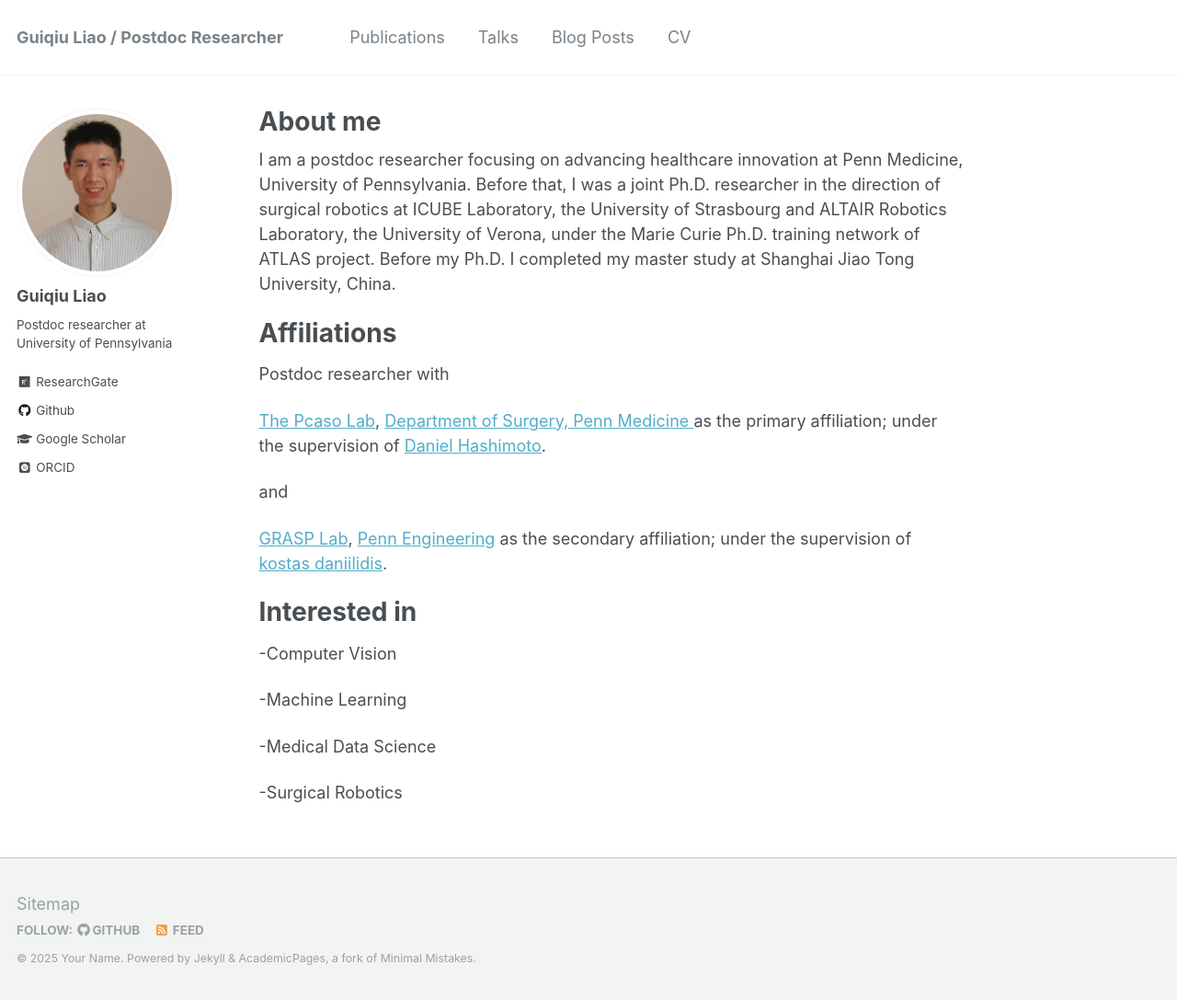
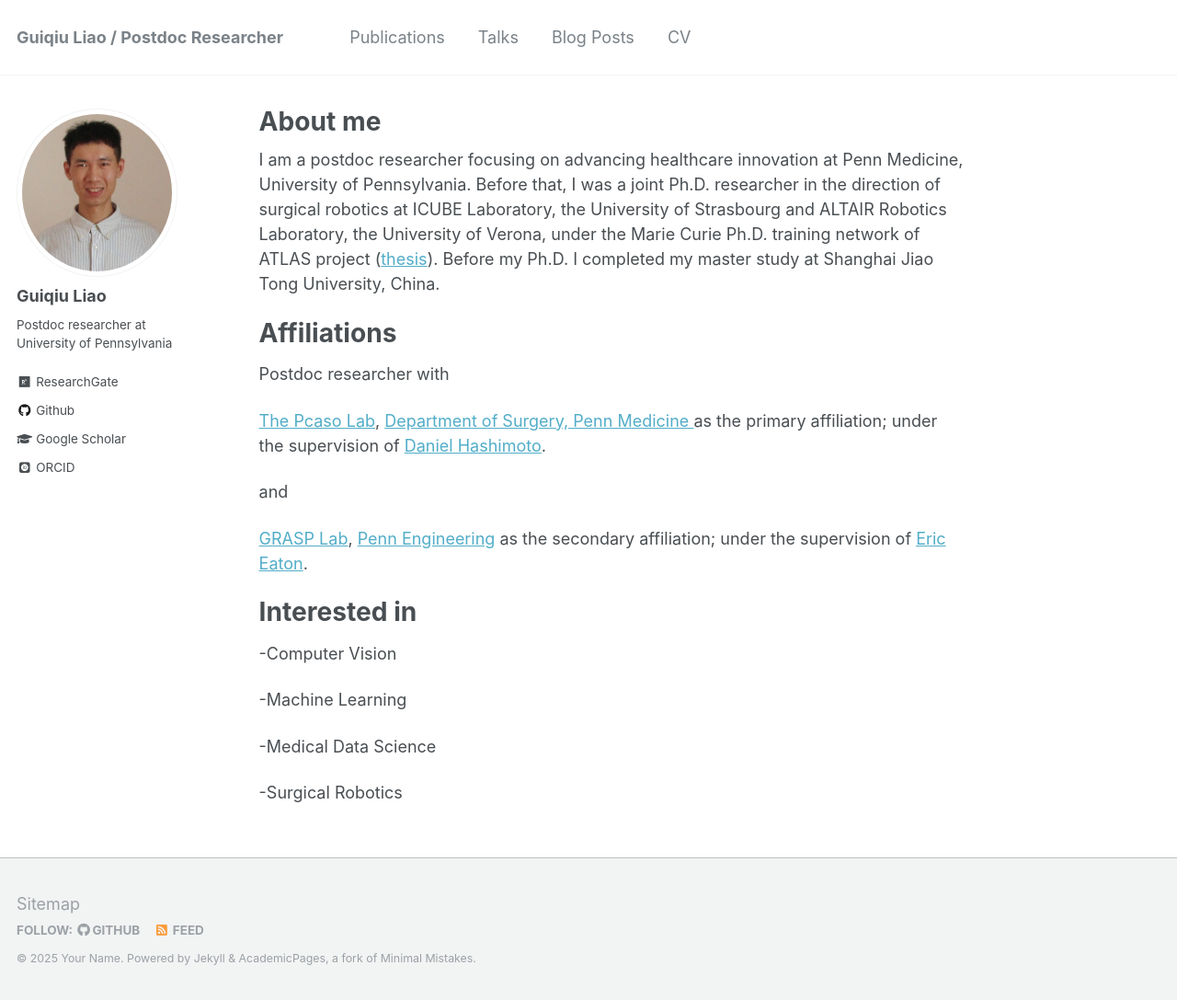
Before and after one commit to liaoguiqiu/liaoguiqiu.github.io, a Jekyll site: the page built from _pages/about.md, in a window 1280 px wide and 1087 px high. Shown: the whole window at 92% size. Built offline with Jekyll 4.4.1, drawn with Linux system fonts in a browser that asks for light colours; some web fonts are replaced.

Commit message:
Update about.md

```diff
--- a/_pages/about.md
+++ b/_pages/about.md
@@ -8,7 +8,7 @@ redirect_from:
   - /about.html
 ---
 
-I am a postdoc researcher focusing on advancing healthcare innovation at Penn Medicine, University of Pennsylvania. Before that, I was a joint Ph.D. researcher in the direction of surgical robotics at ICUBE Laboratory, the University of Strasbourg and ALTAIR Robotics Laboratory, the University of Verona, under the Marie Curie Ph.D. training network of ATLAS project. Before my Ph.D. I completed my master study at Shanghai Jiao Tong University, China.
+I am a postdoc researcher focusing on advancing healthcare innovation at Penn Medicine, University of Pennsylvania. Before that, I was a joint Ph.D. researcher in the direction of surgical robotics at ICUBE Laboratory, the University of Strasbourg and ALTAIR Robotics Laboratory, the University of Verona, under the Marie Curie Ph.D. training network of ATLAS project ([thesis](https://raw.githubusercontent.com/liaoguiqiu/liaoguiqiu.github.io/master/files/LIAO_Guiqiu_2023_ED269_B.pdf)). Before my Ph.D. I completed my master study at Shanghai Jiao Tong University, China.
 
 Affiliations
 ======
@@ -18,7 +18,7 @@ Postdoc researcher with
 
 and
 
-[GRASP Lab](https://www.grasp.upenn.edu/), [Penn Engineering](https://www.seas.upenn.edu/) as the secondary affiliation; under the supervision of [kostas daniilidis](https://www.cis.upenn.edu/~kostas/).
+[GRASP Lab](https://www.grasp.upenn.edu/), [Penn Engineering](https://www.seas.upenn.edu/) as the secondary affiliation; under the supervision of [Eric Eaton](https://scholar.google.com/citations?user=QIZWnnQAAAAJ&hl=en).
 
 Interested in
 ======
```
